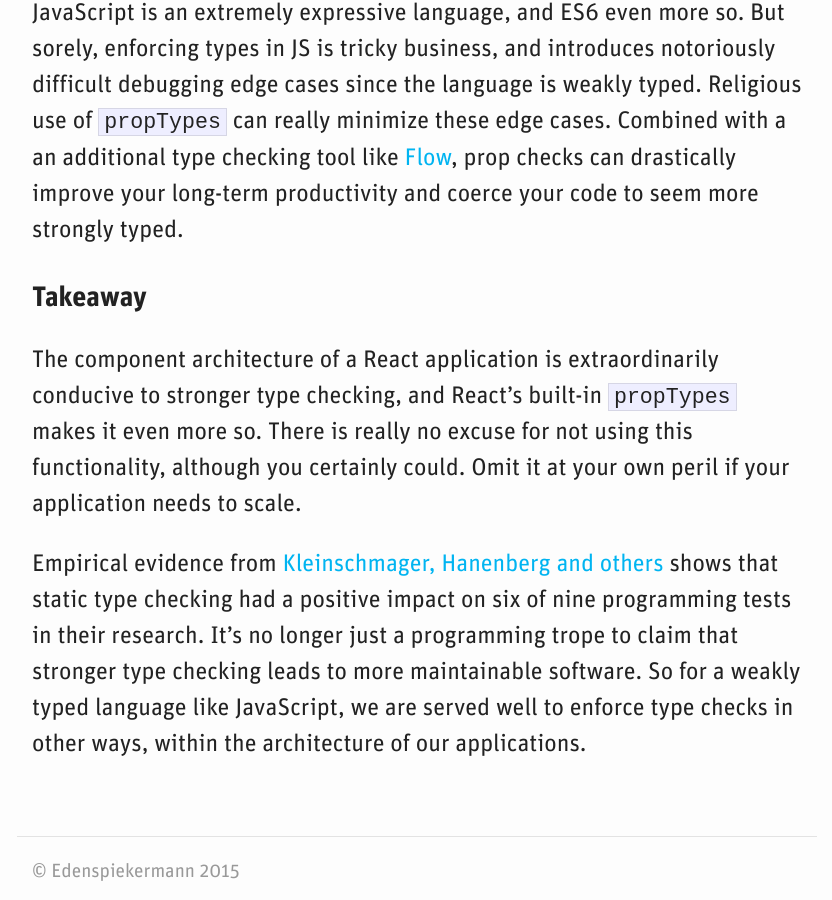
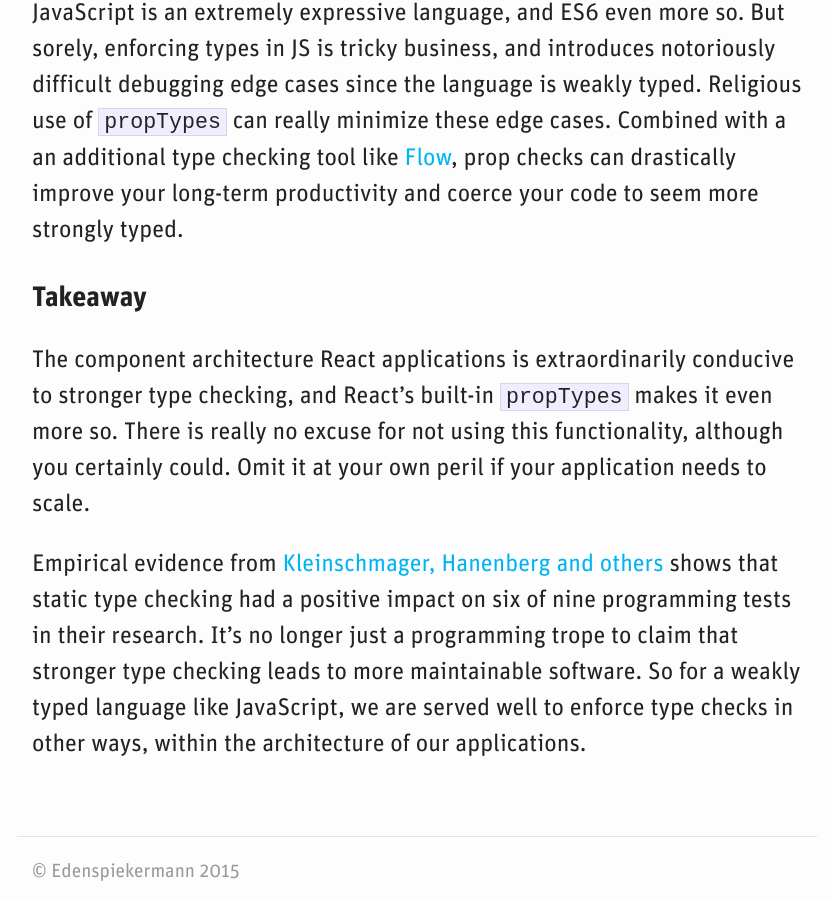
Before and after one commit to edenspiekermann/espi-devblog, a Jekyll site: the page built from _posts/2015-10-22-prop-type-checking-in-react.md, in a window 1280 px wide and 900 px high, scrolled down 2567 px. Shown: the whole window, without its empty margins (223-1055 px from the left). Built offline with Jekyll 4.4.1, drawn with Linux system fonts in a browser that asks for light colours.

Commit message:
re-phrase

```diff
--- a/_posts/2015-10-22-prop-type-checking-in-react.md
+++ b/_posts/2015-10-22-prop-type-checking-in-react.md
@@ -48,6 +48,6 @@ JavaScript is an extremely expressive language, and ES6 even more so. But sorely
 
 ### Takeaway
 
-The component architecture of a React application is extraordinarily conducive to stronger type checking, and React’s built-in `propTypes` makes it even more so. There is really no excuse for not using this functionality, although you certainly could. Omit it at your own peril if your application needs to scale.
+The component architecture React applications is extraordinarily conducive to stronger type checking, and React’s built-in `propTypes` makes it even more so. There is really no excuse for not using this functionality, although you certainly could. Omit it at your own peril if your application needs to scale.
 
 Empirical evidence from [Kleinschmager, Hanenberg and others](http://pleiad.dcc.uchile.cl/papers/2012/kleinschmagerAl-icpc2012.pdf) shows that static type checking had a positive impact on six of nine programming tests in their research. It’s no longer just a programming trope to claim that stronger type checking leads to more maintainable software. So for a weakly typed language like JavaScript, we are served well to enforce type checks in other ways, within the architecture of our applications.
```
